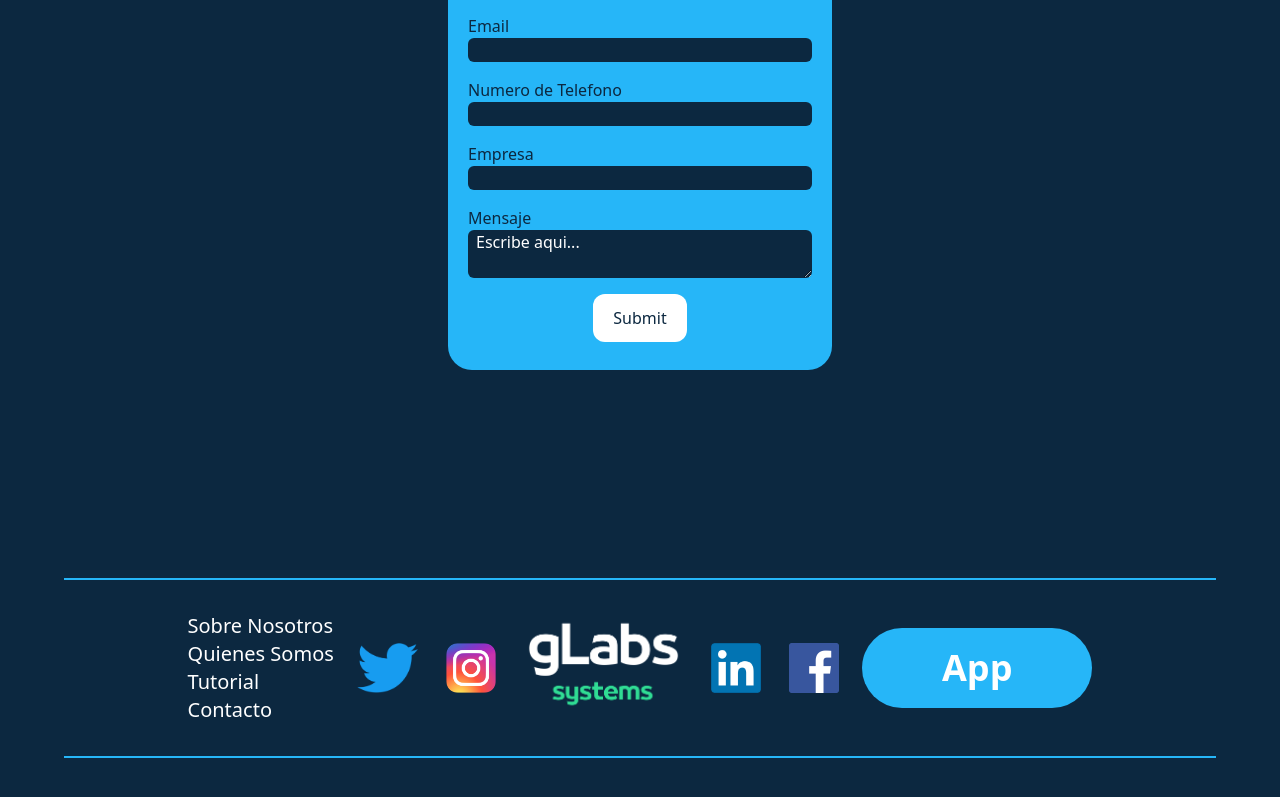
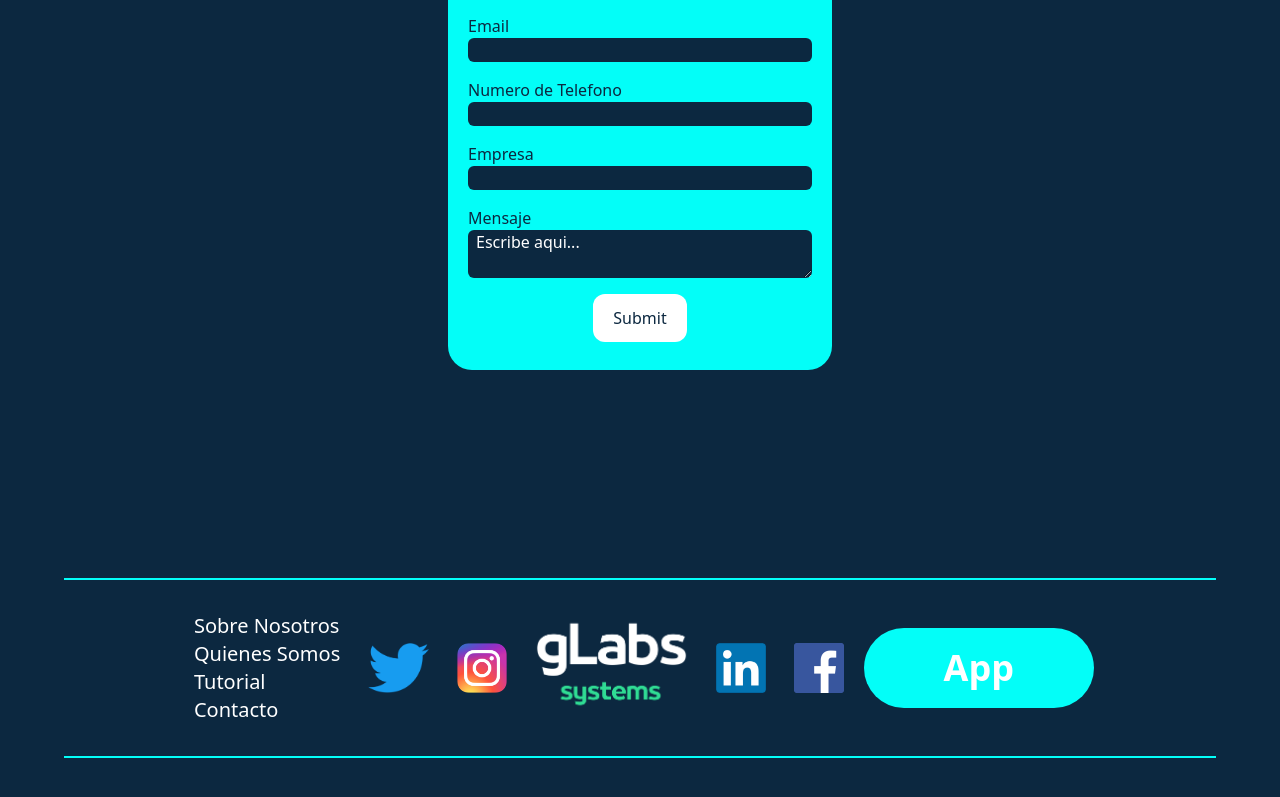
Before and after one commit to Alexjun09/proyecto-integrador, a Next.js app in the folder website/: page /contacto in a window 1280 px wide. Shown: the part 359-1156 px from the top of the page. Built offline with nearby package versions, Linux system fonts and the light colour scheme.

Commit message:
color update and footer update

```diff
--- a/website/components/footer.tsx
+++ b/website/components/footer.tsx
@@ -17,15 +17,35 @@ const Footer = () => {
       </div>
       <div className="flex flex-row justify-around mx-44 text-white text-xl">
         <div className="flex flex-col my-8">
-          <Link href={"/sobrenosotros"}>Sobre Nosotros</Link>
-          <Link href={"/quienessomos"}>Quienes Somos</Link>
-          <Link href={"/tutorial"}>Tutorial</Link>
-          <Link href={"/contacto"}>Contacto</Link>
+          <Link
+            href={"/sobrenosotros"}
+            className="rounded-2xl px-2 hover:shadow-md hover:shadow-main hover:bg-main"
+          >
+            Sobre Nosotros
+          </Link>
+          <Link
+            href={"/quienessomos"}
+            className="rounded-2xl px-2 hover:shadow-md hover:shadow-main hover:bg-main"
+          >
+            Quienes Somos
+          </Link>
+          <Link
+            href={"/tutorial"}
+            className="rounded-2xl px-2 hover:shadow-md hover:shadow-main hover:bg-main"
+          >
+            Tutorial
+          </Link>
+          <Link
+            href={"/contacto"}
+            className="rounded-2xl px-2 hover:shadow-md hover:shadow-main hover:bg-main"
+          >
+            Contacto
+          </Link>
         </div>
         <div className="flex flex-row gap-7 items-center">
           <Link href={""} className="">
             <Image
-              className="align-bottom"
+              className=""
               src={twitter}
               alt="twitter"
               height={50}
--- a/website/tailwind.config.js
+++ b/website/tailwind.config.js
@@ -11,8 +11,9 @@ module.exports = {
   theme: {
     extend: {
       colors: {
-        main: "#26B6F8",
+        main: "#03fef8",
         secondary: "#0C2840",
+        mid: "00f2fe",
       },
     },
   },
```
